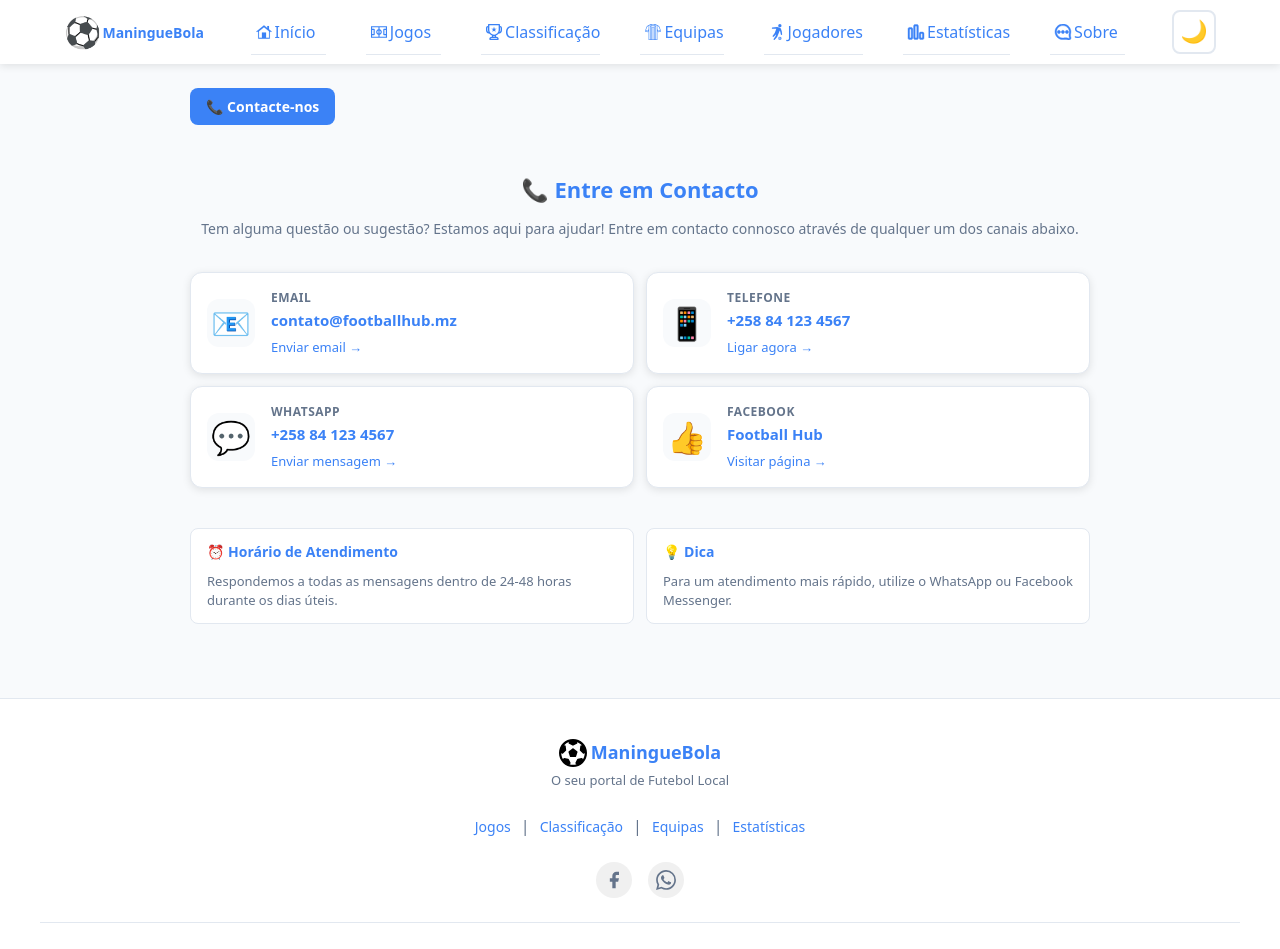
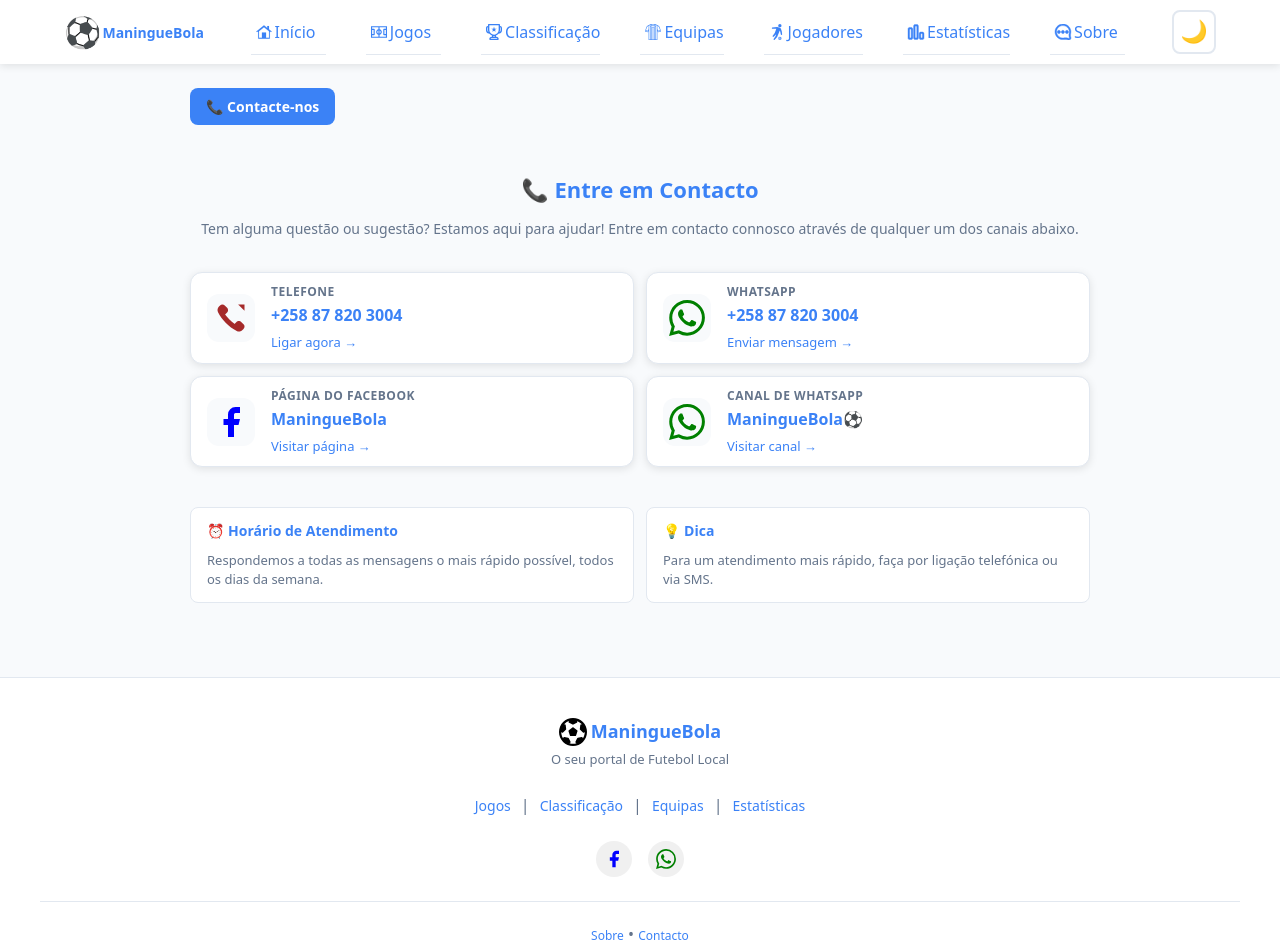
Before and after one commit to Raimundroid/maninguebola, a React (Vite) app: page /contacto in a window 1280 px wide. Shown: the top 949 px of the page. Built offline with nearby package versions, Linux system fonts and the light colour scheme.

Commit message:
ContactPage complete

```diff
--- a/src/components/Footer/Footer.css
+++ b/src/components/Footer/Footer.css
@@ -90,6 +90,16 @@
   transform: translateY(-2px);
 }
 
+.social-link #facebook {
+  fill: blue;
+  stroke-width: 50px;
+}
+
+.social-link #whatsapp {
+  fill: green;
+  stroke-width: 50px;
+}
+
 /* 4. Legal / Bottom */
 .footer-legal {
   border-top: 1px solid var(--border);
--- a/src/components/Footer/Footer.jsx
+++ b/src/components/Footer/Footer.jsx
@@ -54,11 +54,18 @@ const Footer = () => {
           <a
             href="https://www.facebook.com/profile.php?id=61584955900976"
             target="_blank"
-            rel="noreferrer"
             className="social-link"
-            aria-label="Facebook"
+            rel="noopener noreferrer"
+            aria-label="Abrir Facebook"
           >
-            <svg width={20} height={20} viewBox="0 0 24 24" fill="currentColor">
+            <svg
+              id="facebook"
+              xmlns="http://www.w3.org/2000/svg"
+              width={20}
+              height={20}
+              viewBox="0 0 24 24"
+              fill="currentColor"
+            >
               <path d="M18 2h-3a5 5 0 0 0-5 5v3H7v4h3v8h4v-8h3l1-4h-4V7a1 1 0 0 1 1-1h3z"></path>
             </svg>
           </a>
@@ -67,9 +74,18 @@ const Footer = () => {
           <a
             href="https://whatsapp.com/channel/0029VbC0BUKCHDyg2YTpu521"
             className="social-link"
-            aria-label="WhatsApp"
+            target="_blank"
+            rel="noopener noreferrer"
+            aria-label="Abrir WhatsApp"
           >
-            <svg width={20} height={20} viewBox="0 0 24 24" fill="currentColor">
+            <svg
+              id="whatsapp"
+              xmlns="http://www.w3.org/2000/svg"
+              width={20}
+              height={20}
+              viewBox="0 0 24 24"
+              fill="currentColor"
+            >
               <g>
                 <path d="M17.472 14.382c-.297-.149-1.758-.867-2.03-.967-.273-.099-.471-.148-.67.15-.197.297-.767.966-.94 1.164-.173.199-.347.223-.644.075-.297-.15-1.255-.463-2.39-1.475-.883-.788-1.48-1.761-1.653-2.059-.173-.297-.018-.458.13-.606.134-.133.298-.347.446-.52.149-.174.198-.298.298-.497.099-.198.05-.371-.025-.52-.075-.149-.669-1.612-.916-2.207-.242-.579-.487-.5-.669-.51-.173-.008-.371-.01-.57-.01-.198 0-.52.074-.792.372-.272.297-1.04 1.016-1.04 2.479 0 1.462 1.065 2.875 1.213 3.074.149.198 2.096 3.2 5.077 4.487.709.306 1.262.489 1.694.625.712.227 1.36.195 1.871.118.571-.085 1.758-.719 2.006-1.413.248-.694.248-1.289.173-1.413-.074-.124-.272-.198-.57-.347m-5.421 7.403h-.004a9.87 9.87 0 0 1-5.031-1.378l-.361-.214-3.741.982.998-3.648-.235-.374a9.86 9.86 0 0 1-1.51-5.26c.001-5.45 4.436-9.884 9.888-9.884 2.64 0 5.122 1.03 6.988 2.898a9.825 9.825 0 0 1 2.893 6.994c-.003 5.45-4.437 9.884-9.885 9.884m8.413-18.297A11.815 11.815 0 0 0 12.05 0C5.495 0 .16 5.335.157 11.892c0 2.096.547 4.142 1.588 5.945L.057 24l6.305-1.654a11.882 11.882 0 0 0 5.683 1.448h.005c6.554 0 11.89-5.335 11.893-11.893a11.821 11.821 0 0 0-3.48-8.413Z"></path>
               </g>
@@ -80,8 +96,9 @@ const Footer = () => {
         {/* 4. Copyright & About */}
         <div className="footer-legal">
           <div className="legal-links">
-            <Link to="/sobre">Sobre</Link> {/* |{" "}  */}
-            {/* <Link to="/contacto">Contacto</Link> |{" "}
+            <Link to="/sobre">Sobre</Link> &bull;{" "}
+            <Link to="/contacto">Contacto</Link>
+            {/* |{" "}
             <Link to="/politica-privacidade">Política de Privacidade</Link> */}
           </div>
           <p>
--- a/src/pages/ContactPage/ContactPage.css
+++ b/src/pages/ContactPage/ContactPage.css
@@ -123,6 +123,11 @@
   display: grid; /* CSS Grid layout */
   grid-template-columns: 1fr; /* Single column on mobile */
   gap: 12px; /* Space between cards */
+
+  @media (min-width: 768px) {
+    /* 2-column grid for contact cards */
+    grid-template-columns: repeat(2, 1fr); /* 2 equal columns */
+  }
 }
 
 /**
@@ -136,7 +141,7 @@
   background: var(--card-bg); /* Card background */
   border: 1px solid var(--border); /* Subtle border */
   border-radius: 12px; /* Rounded corners */
-  padding: 16px; /* Space inside card */
+  padding: 10px 16px; /* Space inside card */
   display: flex; /* Flexbox layout */
   align-items: center; /* Vertically center content */
   gap: 16px; /* Space between icon and content */
@@ -155,7 +160,7 @@
  * Lifts card up slightly and increases shadow
  */
 .contact-card:hover {
-  transform: translateY(-2px); /* Move up 2px */
+  transform: translateY(-4px); /* Move up 2px */
   box-shadow: 0 4px 8px var(--shadow-hover); /* Larger shadow */
   border-color: var(--primary); /* Primary color border */
 }
@@ -176,6 +181,24 @@
   flex-shrink: 0; /* Don't shrink icon */
   background: var(--bg); /* Background color */
   border-radius: 12px; /* Rounded corners */
+}
+.contact-card__icon #email {
+  fill: red;
+  stroke-width: 50px;
+}
+.contact-card__icon #phone {
+  fill: brown;
+  stroke-width: 50px;
+}
+
+.contact-card__icon #whatsapp {
+  fill: green;
+  stroke-width: 50px;
+}
+
+.contact-card__icon #facebook {
+  fill: blue;
+  stroke-width: 50px;
 }
 
 /**
@@ -201,7 +224,6 @@
   font-weight: 600; /* Semi-bold */
   color: var(--text-light); /* Light gray */
   text-transform: uppercase; /* ALL CAPS */
-  margin: 0; /* No margin */
   letter-spacing: 0.5px; /* Slightly spaced letters */
 }
 
@@ -211,10 +233,9 @@
  * Actual contact information (email address, phone number, etc.)
  */
 .contact-card__value {
-  font-size: 15px; /* Medium text */
+  font-size: 16px; /* Medium text */
   font-weight: 600; /* Semi-bold */
   color: var(--text); /* Theme text color */
-  margin: 0; /* No margin */
 }
 
 /**
@@ -240,11 +261,16 @@
  * Contains additional information boxes
  * Stacks vertically on mobile
  */
-.contacto-footer {
+.contact-footer {
   display: flex; /* Flexbox layout */
   flex-direction: column; /* Stack vertically on mobile */
   gap: 12px; /* Space between boxes */
   margin-top: 8px; /* Space above footer */
+
+  @media (min-width: 768px) {
+    /* Horizontal layout for info boxes */
+    flex-direction: row; /* Side by side */
+  }
 }
 
 /**
@@ -258,6 +284,11 @@
   border: 1px solid var(--border); /* Subtle border */
   border-radius: 12px; /* Rounded corners */
   padding: 16px; /* Space inside box */
+
+  @media (min-width: 768px) {
+    /* Equal width info boxes */
+    flex: 1; /* Equal width */
+  }
 }
 
 /**
@@ -283,37 +314,3 @@
   line-height: 1.5; /* Space between lines */
   margin: 0; /* No margin */
 }
-
-/* ============================================
-   RESPONSIVE DESIGN - TABLET AND UP
-   ============================================ */
-
-/**
- * TABLET BREAKPOINT (768px and wider)
- *
- * On larger screens:
- * - Wider content container
- * - 2-column grid for contact cards
- * - Side-by-side info boxes
- */
-@media (min-width: 768px) {
-  /* Wider content container */
-  .contacto-content {
-    max-width: 800px; /* Wider than mobile */
-  }
-
-  /* 2-column grid for contact cards */
-  .contact-cards {
-    grid-template-columns: repeat(2, 1fr); /* 2 equal columns */
-  }
-
-  /* Horizontal layout for info boxes */
-  .contacto-footer {
-    flex-direction: row; /* Side by side */
-  }
-
-  /* Equal width info boxes */
-  .info-box {
-    flex: 1; /* Equal width */
-  }
-}
--- a/src/pages/ContactPage/ContactPage.jsx
+++ b/src/pages/ContactPage/ContactPage.jsx
@@ -31,11 +31,12 @@ import "./ContactPage.css";
  */
 
 const contactInfo = {
-  email: "contato@footballhub.mz",
-  phone: "+258 84 123 4567",
-  whatsapp: "258841234567", // WhatsApp number (no + or spaces)
-  whatsappDisplay: "+258 84 123 4567", // Display format
-  facebook: "https://facebook.com/footballhub", // Full Facebook page URL
+  email: "raimundroid@gmail.com",
+  phone: "+258 87 820 3004",
+  whatsapp: "258878203004", // WhatsApp number (no + or spaces)
+  whatsappDisplay: "+258 87 820 3004", // Display format
+  facebook: "https://www.facebook.com/profile.php?id=61584955900976", // Full Facebook page URL
+  whatsappChnanel: "https://whatsapp.com/channel/0029VbC0BUKCHDyg2YTpu521", // Full WhatsApp Channel page URL
 };
 
 const ContactPage = () => {
@@ -69,18 +70,31 @@ const ContactPage = () => {
               mailto: link opens user's email client
               Example: clicking opens Gmail/Outlook with email pre-filled
           */}
-          <a
+          {/* <a
             href={`mailto:${contactInfo.email}`}
             className="contact-card"
             aria-label="Enviar email"
           >
-            <div className="contact-card__icon">📧</div>
+            <div className="contact-card__icon">
+              <svg
+                xmlns="http://www.w3.org/2000/svg"
+                id="email"
+                fill="currentColor"
+                viewBox="0 0 381.051 381.051"
+                width={36}
+                height={36}
+              >
+                <g>
+                  <path d="M366.928,56.035H14.124C6.324,56.035,0,62.358,0,70.158v240.733c0,7.799,6.324,14.124,14.124,14.124h352.804 c7.799,0,14.123-6.325,14.123-14.124V70.158C381.051,62.358,374.727,56.035,366.928,56.035z M28.247,96.901l95.947,65.465 L28.247,273.039V96.901L28.247,96.901z M190.529,173.428L59.88,84.281h261.29L190.529,173.428z M147.69,178.395l34.875,23.799 c2.407,1.634,5.187,2.454,7.965,2.454c2.781,0,5.559-0.82,7.958-2.454l34.881-23.799L336,296.767H45.068L147.69,178.395z M256.863,162.366l95.941-65.465v176.123L256.863,162.366z"></path>
+                </g>
+              </svg>
+            </div>
             <div className="contact-card__content">
-              <h3 className="contact-card__title">Email</h3>
+              <h3 className="contact-card__title">Email (Desenvolvedor)</h3>
               <p className="contact-card__value">{contactInfo.email}</p>
               <span className="contact-card__action">Enviar email →</span>
             </div>
-          </a>
+          </a> */}
 
           {/* PHONE CARD
               tel: link opens phone dialer on mobile devices
@@ -91,7 +105,22 @@ const ContactPage = () => {
             className="contact-card"
             aria-label="Ligar"
           >
-            <div className="contact-card__icon">📱</div>
+            <div className="contact-card__icon">
+              <svg
+                id="phone"
+                xmlns="http://www.w3.org/2000/svg"
+                width={36}
+                height={36}
+                viewBox="0 0 24 24"
+                fill="currentColor"
+              >
+                <g>
+                  <path d="M14.3308 15.9402L15.6608 14.6101C15.8655 14.403 16.1092 14.2384 16.3778 14.1262C16.6465 14.014 16.9347 13.9563 17.2258 13.9563C17.517 13.9563 17.8052 14.014 18.0739 14.1262C18.3425 14.2384 18.5862 14.403 18.7908 14.6101L20.3508 16.1702C20.5579 16.3748 20.7224 16.6183 20.8346 16.887C20.9468 17.1556 21.0046 17.444 21.0046 17.7351C21.0046 18.0263 20.9468 18.3146 20.8346 18.5833C20.7224 18.8519 20.5579 19.0954 20.3508 19.3L19.6408 20.02C19.1516 20.514 18.5189 20.841 17.8329 20.9541C17.1469 21.0672 16.4427 20.9609 15.8208 20.6501C10.4691 17.8952 6.11008 13.5396 3.35083 8.19019C3.03976 7.56761 2.93414 6.86242 3.04914 6.17603C3.16414 5.48963 3.49384 4.85731 3.99085 4.37012L4.70081 3.65015C5.11674 3.23673 5.67937 3.00464 6.26581 3.00464C6.85225 3.00464 7.41488 3.23673 7.83081 3.65015L9.40082 5.22021C9.81424 5.63615 10.0463 6.19871 10.0463 6.78516C10.0463 7.3716 9.81424 7.93416 9.40082 8.3501L8.0708 9.68018C8.95021 10.8697 9.91617 11.9926 10.9608 13.04C11.9994 14.0804 13.116 15.04 14.3008 15.9102L14.3308 15.9402Z"></path>
+                  <path d="M15.3398 8.66L20.9998 3"></path>
+                  <path d="M16.7598 3H20.9998V7.24"></path>
+                </g>
+              </svg>
+            </div>
             <div className="contact-card__content">
               <h3 className="contact-card__title">Telefone</h3>
               <p className="contact-card__value">{contactInfo.phone}</p>
@@ -111,7 +140,20 @@ const ContactPage = () => {
             rel="noopener noreferrer"
             aria-label="Abrir WhatsApp"
           >
-            <div className="contact-card__icon">💬</div>
+            <div className="contact-card__icon">
+              <svg
+                xmlns="http://www.w3.org/2000/svg"
+                id="whatsapp"
+                width={36}
+                height={36}
+                viewBox="0 0 24 24"
+                fill="currentColor"
+              >
+                <g>
+                  <path d="M17.472 14.382c-.297-.149-1.758-.867-2.03-.967-.273-.099-.471-.148-.67.15-.197.297-.767.966-.94 1.164-.173.199-.347.223-.644.075-.297-.15-1.255-.463-2.39-1.475-.883-.788-1.48-1.761-1.653-2.059-.173-.297-.018-.458.13-.606.134-.133.298-.347.446-.52.149-.174.198-.298.298-.497.099-.198.05-.371-.025-.52-.075-.149-.669-1.612-.916-2.207-.242-.579-.487-.5-.669-.51-.173-.008-.371-.01-.57-.01-.198 0-.52.074-.792.372-.272.297-1.04 1.016-1.04 2.479 0 1.462 1.065 2.875 1.213 3.074.149.198 2.096 3.2 5.077 4.487.709.306 1.262.489 1.694.625.712.227 1.36.195 1.871.118.571-.085 1.758-.719 2.006-1.413.248-.694.248-1.289.173-1.413-.074-.124-.272-.198-.57-.347m-5.421 7.403h-.004a9.87 9.87 0 0 1-5.031-1.378l-.361-.214-3.741.982.998-3.648-.235-.374a9.86 9.86 0 0 1-1.51-5.26c.001-5.45 4.436-9.884 9.888-9.884 2.64 0 5.122 1.03 6.988 2.898a9.825 9.825 0 0 1 2.893 6.994c-.003 5.45-4.437 9.884-9.885 9.884m8.413-18.297A11.815 11.815 0 0 0 12.05 0C5.495 0 .16 5.335.157 11.892c0 2.096.547 4.142 1.588 5.945L.057 24l6.305-1.654a11.882 11.882 0 0 0 5.683 1.448h.005c6.554 0 11.89-5.335 11.893-11.893a11.821 11.821 0 0 0-3.48-8.413Z"></path>
+                </g>
+              </svg>
+            </div>
             <div className="contact-card__content">
               <h3 className="contact-card__title">WhatsApp</h3>
               <p className="contact-card__value">
@@ -133,53 +175,41 @@ const ContactPage = () => {
             rel="noopener noreferrer"
             aria-label="Visitar página do Facebook"
           >
-            <div className="contact-card__icon">👍</div>
+            <div className="contact-card__icon">
+              <svg
+                xmlns="http://www.w3.org/2000/svg"
+                id="facebook"
+                width={36}
+                height={36}
+                viewBox="0 0 24 24"
+                fill="currentColor"
+              >
+                <path d="M18 2h-3a5 5 0 0 0-5 5v3H7v4h3v8h4v-8h3l1-4h-4V7a1 1 0 0 1 1-1h3z"></path>
+              </svg>
+            </div>
             <div className="contact-card__content">
-              <h3 className="contact-card__title">Facebook</h3>
-              <p className="contact-card__value">Football Hub</p>
+              <h3 className="contact-card__title">Página do Facebook</h3>
+              <p className="contact-card__value">ManingueBola</p>
               <span className="contact-card__action">Visitar página →</span>
             </div>
           </a>
-        </div>
 
-        {/* ==========================================
-            ADDITIONAL INFO SECTION
-            ==========================================
-            Extra information about response times, etc.
-        */}
-        <div className="contacto-footer">
-          <div className="info-box">
-            <h3 className="info-box__title">⏰ Horário de Atendimento</h3>
-            <p className="info-box__text">
-              Respondemos a todas as mensagens dentro de 24-48 horas durante os
-              dias úteis.
-            </p>
-          </div>
+          {/* WHATSAPP CHANNEL CARD
+              WhatsApp API link opens WhatsApp app/web
+              Opens chat with pre-filled number
+              Works on both mobile and desktop (WhatsApp Web)
+          */}
 
-          <div className="info-box">
-            <h3 className="info-box__title">💡 Dica</h3>
-            <p className="info-box__text">
-              Para um atendimento mais rápido, utilize o WhatsApp ou Facebook
-              Messenger.
-            </p>
-          </div>
-        </div>
-      </div>
-    </div>
-  );
-};
-
-export default ContactPage;
-{
-  /* <div className="contact-page-content">
-        <p>
-          Se tiver questões, sugestões, ou dúvidas, entre em contacto conosco.
-        </p>
-        <div className="contact-methods">
-          {/* Method 1: WhatsApp (Most popular in MZ) *
-          <a href="https://wa.me/258878203004" className="contact-item">
-            <span className="icon">
+          <a
+            href={contactInfo.whatsappChnanel}
+            className="contact-card"
+            target="_blank"
+            rel="noopener noreferrer"
+            aria-label="Abrir Canal de WhatsApp"
+          >
+            <div className="contact-card__icon">
               <svg
+                xmlns="http://www.w3.org/2000/svg"
                 id="whatsapp"
                 width={36}
                 height={36}
@@ -190,61 +220,40 @@ export default ContactPage;
                   <path d="M17.472 14.382c-.297-.149-1.758-.867-2.03-.967-.273-.099-.471-.148-.67.15-.197.297-.767.966-.94 1.164-.173.199-.347.223-.644.075-.297-.15-1.255-.463-2.39-1.475-.883-.788-1.48-1.761-1.653-2.059-.173-.297-.018-.458.13-.606.134-.133.298-.347.446-.52.149-.174.198-.298.298-.497.099-.198.05-.371-.025-.52-.075-.149-.669-1.612-.916-2.207-.242-.579-.487-.5-.669-.51-.173-.008-.371-.01-.57-.01-.198 0-.52.074-.792.372-.272.297-1.04 1.016-1.04 2.479 0 1.462 1.065 2.875 1.213 3.074.149.198 2.096 3.2 5.077 4.487.709.306 1.262.489 1.694.625.712.227 1.36.195 1.871.118.571-.085 1.758-.719 2.006-1.413.248-.694.248-1.289.173-1.413-.074-.124-.272-.198-.57-.347m-5.421 7.403h-.004a9.87 9.87 0 0 1-5.031-1.378l-.361-.214-3.741.982.998-3.648-.235-.374a9.86 9.86 0 0 1-1.51-5.26c.001-5.45 4.436-9.884 9.888-9.884 2.64 0 5.122 1.03 6.988 2.898a9.825 9.825 0 0 1 2.893 6.994c-.003 5.45-4.437 9.884-9.885 9.884m8.413-18.297A11.815 11.815 0 0 0 12.05 0C5.495 0 .16 5.335.157 11.892c0 2.096.547 4.142 1.588 5.945L.057 24l6.305-1.654a11.882 11.882 0 0 0 5.683 1.448h.005c6.554 0 11.89-5.335 11.893-11.893a11.821 11.821 0 0 0-3.48-8.413Z"></path>
                 </g>
               </svg>
-            </span>
-            <div>
-              <strong>WhatsApp</strong>
-              <span>+258 87 820 3004</span>
             </div>
-          </a>
-
-          {/* Method 2: Email (Professional) */
-}
-{
-  /* <a href="mailto:raimundroid@gmail.com" className="contact-item">
-              <span className="icon">
-                <svg
-                  xmlns="http://www.w3.org/2000/svg"
-                  id="email"
-                  fill="currentColor"
-                  viewBox="0 0 381.051 381.051"
-                  width={36}
-                  height={36}
-                >
-                  <path d="M366.928,56.035H14.124C6.324,56.035,0,62.358,0,70.158v240.733c0,7.799,6.324,14.124,14.124,14.124h352.804 c7.799,0,14.123-6.325,14.123-14.124V70.158C381.051,62.358,374.727,56.035,366.928,56.035z M28.247,96.901l95.947,65.465 L28.247,273.039V96.901L28.247,96.901z M190.529,173.428L59.88,84.281h261.29L190.529,173.428z M147.69,178.395l34.875,23.799 c2.407,1.634,5.187,2.454,7.965,2.454c2.781,0,5.559-0.82,7.958-2.454l34.881-23.799L336,296.767H45.068L147.69,178.395z M256.863,162.366l95.941-65.465v176.123L256.863,162.366z"></path>
-                </svg>
-              </span>
-              <div>
-                <strong>Email</strong>
-                <span>raimundroid@gmail.com</span>
-              </div>
-            </a> */
-}
-
-{
-  /* Method 3: Phone (For non-techies) *
-          <a href="tel:+258878203004" className="contact-item">
-            <span className="icon">
-              <svg
-                id="phone"
-                xmlns="http://www.w3.org/2000/svg"
-                width={36}
-                height={36}
-                viewBox="0 0 24 24"
-                fill="currentColor"
-              >
-                <g>
-                  <path d="M14.3308 15.9402L15.6608 14.6101C15.8655 14.403 16.1092 14.2384 16.3778 14.1262C16.6465 14.014 16.9347 13.9563 17.2258 13.9563C17.517 13.9563 17.8052 14.014 18.0739 14.1262C18.3425 14.2384 18.5862 14.403 18.7908 14.6101L20.3508 16.1702C20.5579 16.3748 20.7224 16.6183 20.8346 16.887C20.9468 17.1556 21.0046 17.444 21.0046 17.7351C21.0046 18.0263 20.9468 18.3146 20.8346 18.5833C20.7224 18.8519 20.5579 19.0954 20.3508 19.3L19.6408 20.02C19.1516 20.514 18.5189 20.841 17.8329 20.9541C17.1469 21.0672 16.4427 20.9609 15.8208 20.6501C10.4691 17.8952 6.11008 13.5396 3.35083 8.19019C3.03976 7.56761 2.93414 6.86242 3.04914 6.17603C3.16414 5.48963 3.49384 4.85731 3.99085 4.37012L4.70081 3.65015C5.11674 3.23673 5.67937 3.00464 6.26581 3.00464C6.85225 3.00464 7.41488 3.23673 7.83081 3.65015L9.40082 5.22021C9.81424 5.63615 10.0463 6.19871 10.0463 6.78516C10.0463 7.3716 9.81424 7.93416 9.40082 8.3501L8.0708 9.68018C8.95021 10.8697 9.91617 11.9926 10.9608 13.04C11.9994 14.0804 13.116 15.04 14.3008 15.9102L14.3308 15.9402Z"></path>
-                  <path d="M15.3398 8.66L20.9998 3"></path>
-                  <path d="M16.7598 3H20.9998V7.24"></path>
-                </g>
-              </svg>
-            </span>
-            <div>
-              <strong>Ligar</strong>
-              <span>+258 87 820 3004</span>
+            <div className="contact-card__content">
+              <h3 className="contact-card__title">Canal de WhatsApp</h3>
+              <p className="contact-card__value">ManingueBola⚽</p>
+              <span className="contact-card__action">Visitar canal →</span>
             </div>
           </a>
         </div>
-        Obrigado por visistar ManingueBola
-      </div> */
-}
+
+        {/* ==========================================
+            ADDITIONAL INFO SECTION
+            ==========================================
+            Extra information about response times, etc.
+        */}
+        <div className="contact-footer">
+          <div className="info-box">
+            <h3 className="info-box__title">⏰ Horário de Atendimento</h3>
+            <p className="info-box__text">
+              Respondemos a todas as mensagens o mais rápido possível, todos os
+              dias da semana.
+            </p>
+          </div>
+
+          <div className="info-box">
+            <h3 className="info-box__title">💡 Dica</h3>
+            <p className="info-box__text">
+              Para um atendimento mais rápido, faça por ligação telefónica ou
+              via SMS.
+            </p>
+          </div>
+        </div>
+      </div>
+    </div>
+  );
+};
+
+export default ContactPage;
```
Also changed, not shown: src/pages/AboutPage/AboutPage.css (+7 -7 lines).
